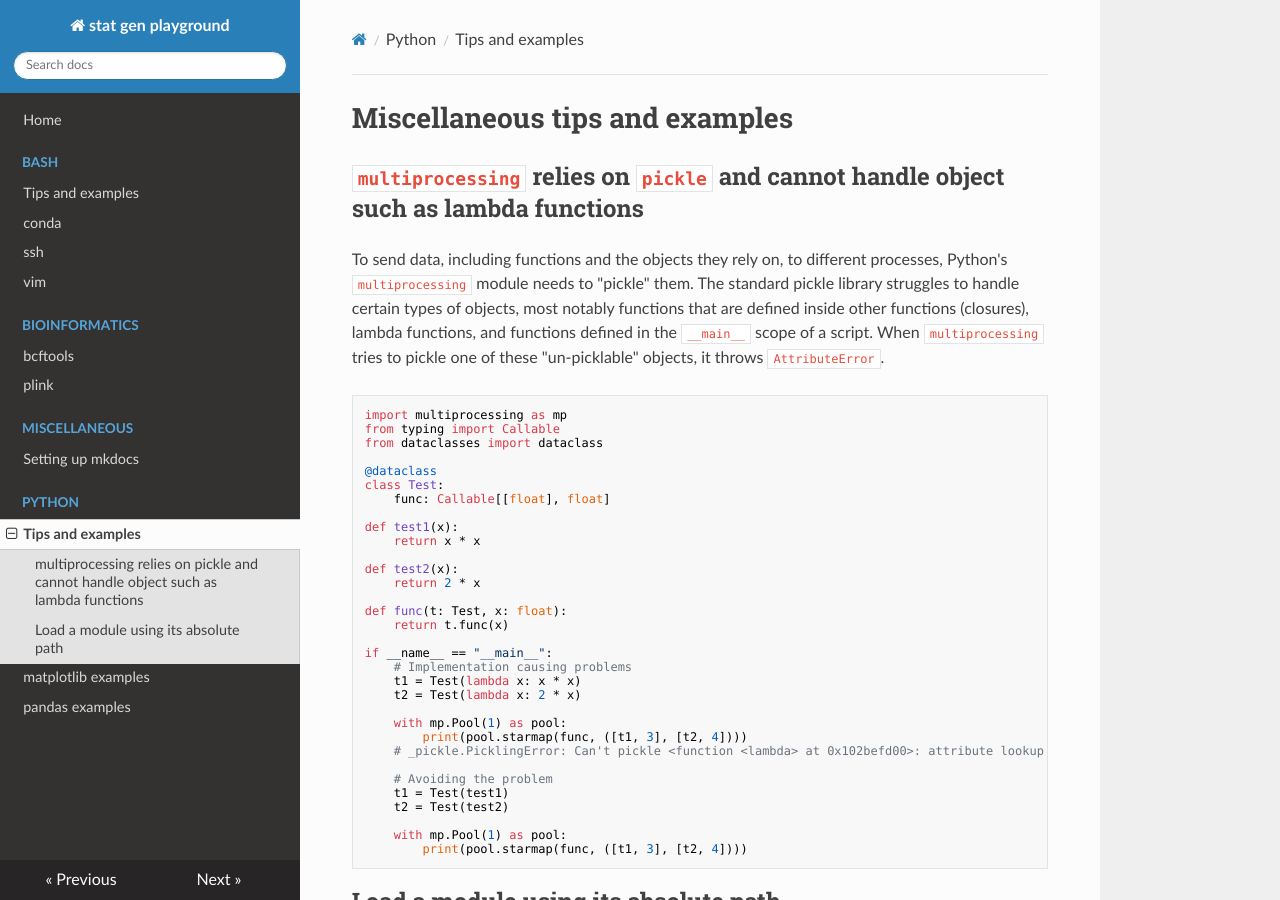
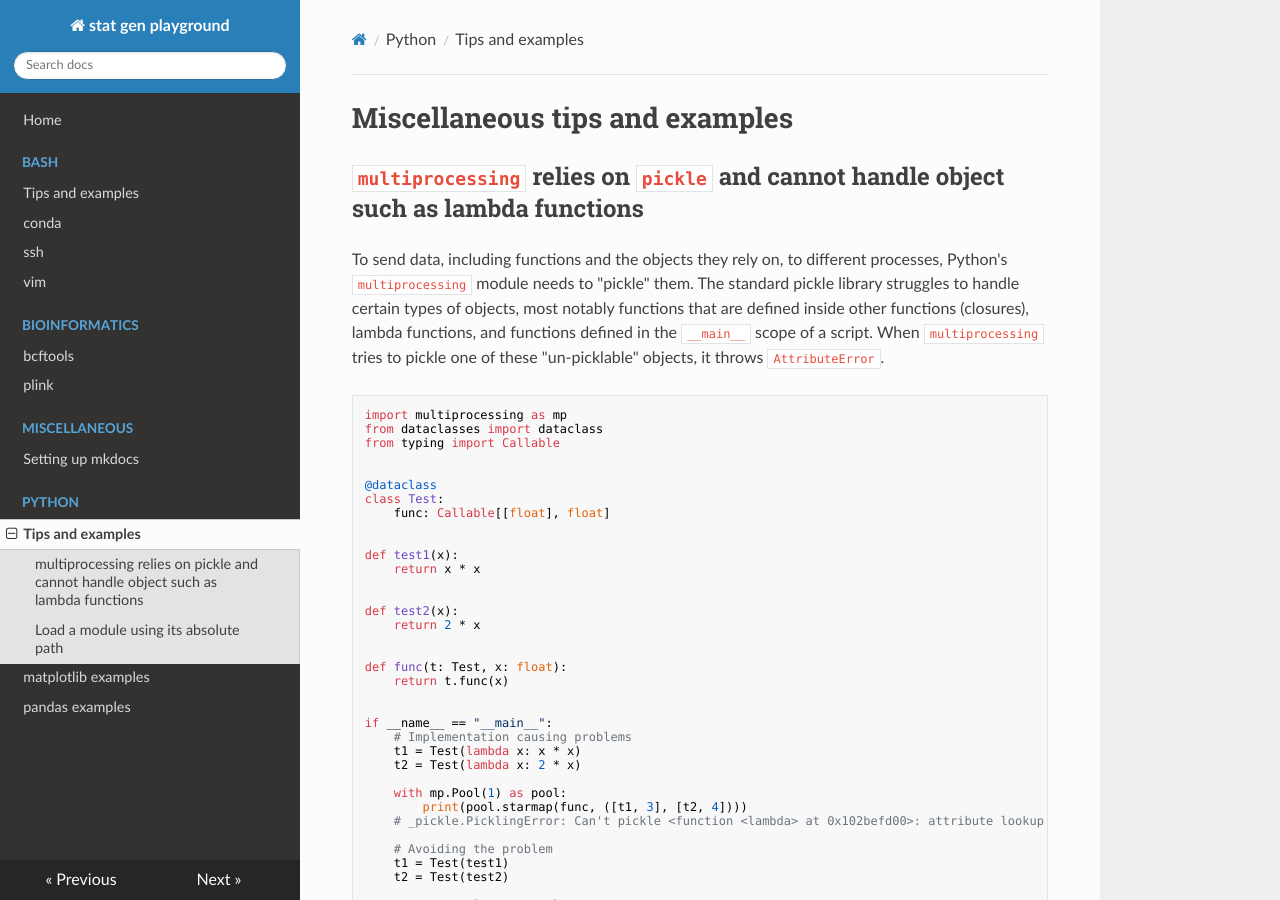
Before and after one commit to drkaizeng/statistics_and_engineering_lab, an MkDocs documentation site: the page built from docs/python/tips_examples.md, in a window 1280 px wide and 900 px high. Built offline with MkDocs 1.6.1, drawn with Linux system fonts in a browser that asks for light colours; nearby versions of some CDN libraries.

Commit message:
Update format

````diff
--- a/docs/python/tips_examples.md
+++ b/docs/python/tips_examples.md
@@ -4,21 +4,26 @@
 To send data, including functions and the objects they rely on, to different processes, Python's `multiprocessing` module needs to "pickle" them. The standard pickle library struggles to handle certain types of objects, most notably functions that are defined inside other functions (closures), lambda functions, and functions defined in the `__main__` scope of a script. When `multiprocessing` tries to pickle one of these "un-picklable" objects, it throws `AttributeError`.
 ```python
 import multiprocessing as mp
+from dataclasses import dataclass
 from typing import Callable
-from dataclasses import dataclass
+
 
 @dataclass
 class Test:
     func: Callable[[float], float]
 
+
 def test1(x):
     return x * x
+
 
 def test2(x):
     return 2 * x
 
+
 def func(t: Test, x: float):
     return t.func(x)
+
 
 if __name__ == "__main__":
     # Implementation causing problems
````
